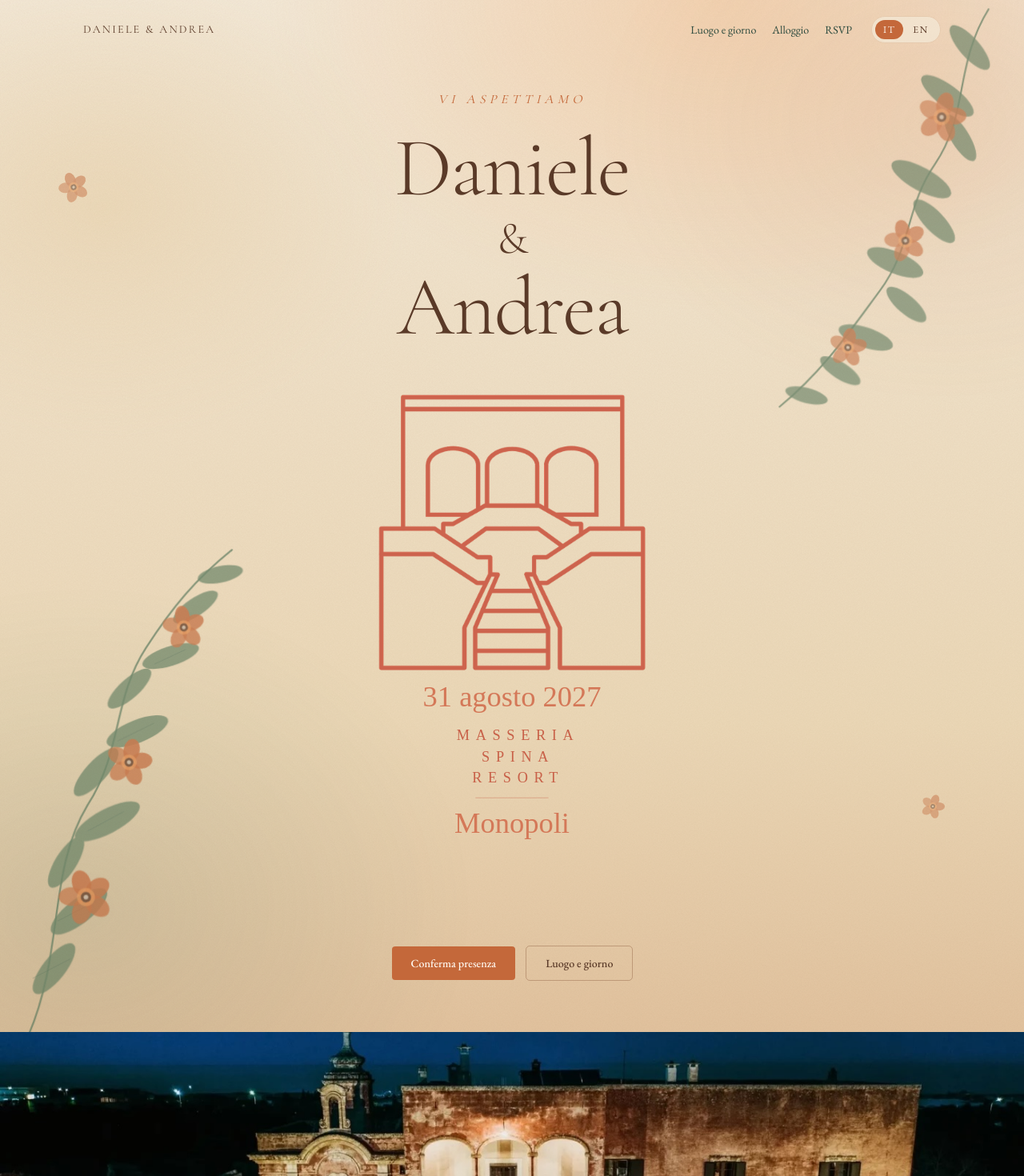
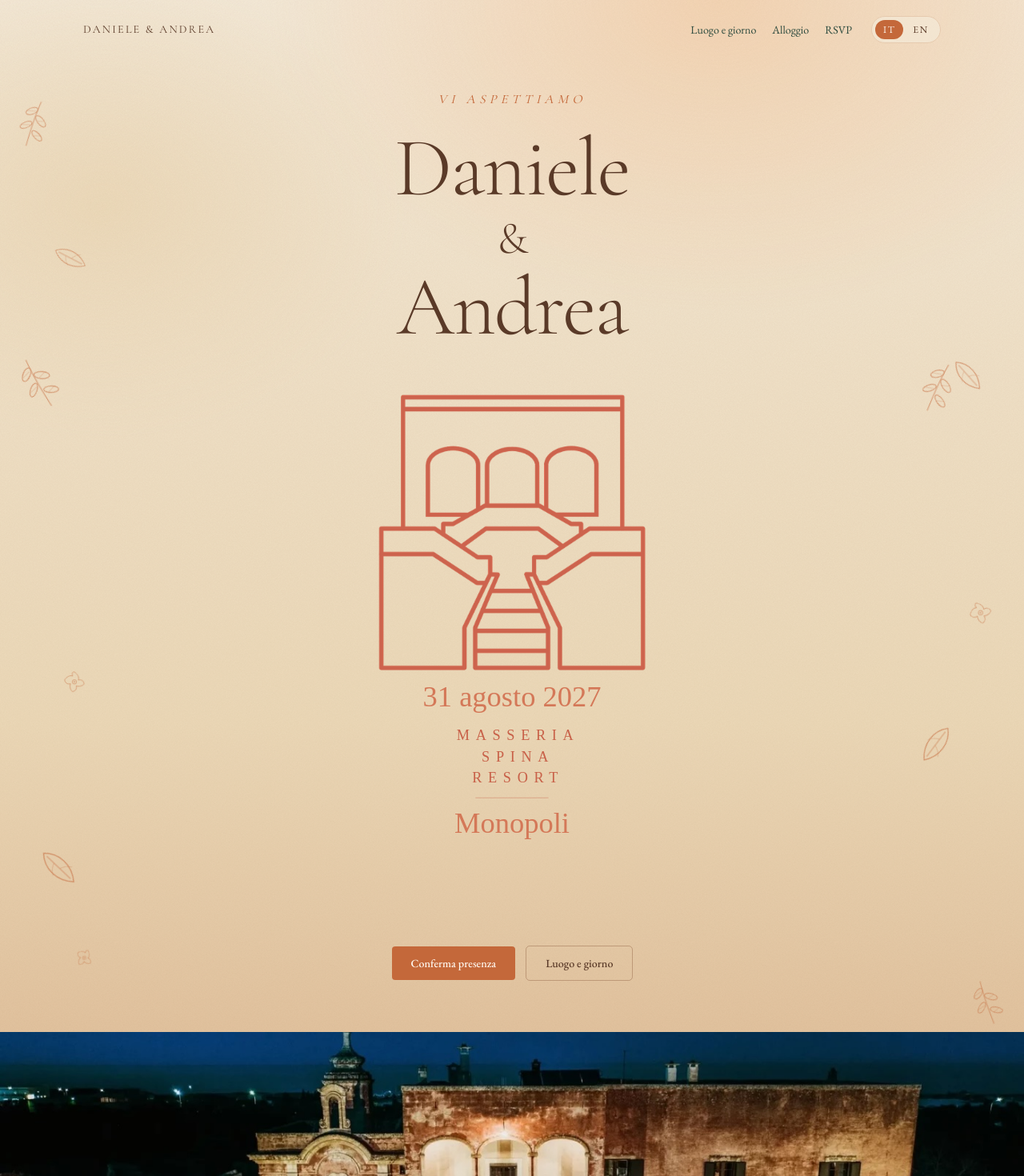
Before and after one commit to drizzoai-afk/wedding-site, a Next.js app: page / in a window 1280 px wide. Shown: the top 1470 px of the page at 80% size. Built offline with nearby package versions, Linux system fonts and the light colour scheme.

Commit message:
feat: GSAP+Lenis falling hero flora (timeline style)
Replace filled background flora with thin terracotta line-art
olive leaves and poppies on the hero sides. Drive Lenis from the
GSAP ticker; pieces fall, sway with scroll, and track the mouse.

```diff
--- a/app/layout.tsx
+++ b/app/layout.tsx
@@ -1,5 +1,6 @@
 import type { Metadata } from "next";
 import { Cormorant_Garamond, EB_Garamond } from "next/font/google";
+import { SmoothScroll } from "@/components/smooth-scroll";
 import { LocaleProvider } from "@/lib/i18n/locale-context";
 import { coupleNames } from "@/lib/wedding";
 import "./globals.css";
@@ -27,7 +28,9 @@ export default function RootLayout({ children }: LayoutProps<"/">) {
   return (
     <html lang="it" className={`${display.variable} ${body.variable} h-full antialiased`}>
       <body className="flex min-h-full flex-col font-[family-name:var(--font-body)]">
-        <LocaleProvider>{children}</LocaleProvider>
+        <SmoothScroll>
+          <LocaleProvider>{children}</LocaleProvider>
+        </SmoothScroll>
       </body>
     </html>
   );
--- a/components/hero-flora.tsx
+++ b/components/hero-flora.tsx
@@ -1,149 +1,298 @@
-/** Stylized olive leaves + poppies — hero background only. */
+"use client";
+
+import { useEffect, useRef } from "react";
+import gsap from "gsap";
+import { ScrollTrigger } from "gsap/ScrollTrigger";
+
+type MotifKind = "olive" | "leaf" | "poppy";
+
+type Motif = {
+  id: string;
+  kind: MotifKind;
+  side: "left" | "right";
+  /** 0–1 within the side gutter */
+  lane: number;
+  /** start as fraction of hero height (−0.2 … 1) */
+  start: number;
+  size: number;
+  rotate: number;
+  duration: number;
+  sway: number;
+  scrollFactor: number;
+  mouseFactor: number;
+};
+
+/** Thin terracotta line-art — same graphic language as program-timeline icons. */
+const MOTIFS: Motif[] = [
+  { id: "l1", kind: "olive", side: "left", lane: 0.15, start: -0.1, size: 52, rotate: -18, duration: 18, sway: 18, scrollFactor: 0.4, mouseFactor: 22 },
+  { id: "l2", kind: "poppy", side: "left", lane: 0.55, start: 0.08, size: 34, rotate: 12, duration: 14, sway: -14, scrollFactor: 0.6, mouseFactor: 28 },
+  { id: "l3", kind: "leaf", side: "left", lane: 0.32, start: 0.32, size: 40, rotate: -42, duration: 16, sway: 12, scrollFactor: 0.3, mouseFactor: 16 },
+  { id: "l4", kind: "poppy", side: "left", lane: 0.7, start: 0.52, size: 28, rotate: 28, duration: 20, sway: -20, scrollFactor: 0.5, mouseFactor: 24 },
+  { id: "l5", kind: "olive", side: "left", lane: 0.22, start: 0.7, size: 46, rotate: 8, duration: 15, sway: 16, scrollFactor: 0.35, mouseFactor: 18 },
+  { id: "l6", kind: "leaf", side: "left", lane: 0.48, start: 0.88, size: 32, rotate: -55, duration: 17, sway: -10, scrollFactor: 0.55, mouseFactor: 20 },
+  { id: "r1", kind: "olive", side: "right", lane: 0.2, start: -0.12, size: 50, rotate: 22, duration: 17, sway: -16, scrollFactor: 0.42, mouseFactor: 20 },
+  { id: "r2", kind: "poppy", side: "right", lane: 0.6, start: 0.05, size: 36, rotate: -14, duration: 15, sway: 14, scrollFactor: 0.58, mouseFactor: 30 },
+  { id: "r3", kind: "leaf", side: "right", lane: 0.35, start: 0.28, size: 38, rotate: 48, duration: 19, sway: -18, scrollFactor: 0.32, mouseFactor: 16 },
+  { id: "r4", kind: "olive", side: "right", lane: 0.72, start: 0.45, size: 44, rotate: -8, duration: 16, sway: 12, scrollFactor: 0.45, mouseFactor: 22 },
+  { id: "r5", kind: "poppy", side: "right", lane: 0.28, start: 0.66, size: 30, rotate: 35, duration: 21, sway: -14, scrollFactor: 0.5, mouseFactor: 26 },
+  { id: "r6", kind: "leaf", side: "right", lane: 0.55, start: 0.9, size: 34, rotate: -30, duration: 14, sway: 15, scrollFactor: 0.38, mouseFactor: 18 },
+];
+
+type PieceState = {
+  el: HTMLElement;
+  baseX: number;
+  fall: number;
+  rot: number;
+  swayPhase: number;
+  motif: Motif;
+};
+
+/** Falling olive leaves + poppies on hero sides — GSAP fall/scroll + mouse. */
 export function HeroFlora() {
+  const rootRef = useRef<HTMLDivElement>(null);
+
+  useEffect(() => {
+    const root = rootRef.current;
+    if (!root) return;
+
+    gsap.registerPlugin(ScrollTrigger);
+
+    const reduce = window.matchMedia("(prefers-reduced-motion: reduce)").matches;
+    const els = Array.from(
+      root.querySelectorAll<HTMLElement>("[data-flora-piece]"),
+    );
+
+    const mouse = { x: 0, y: 0 };
+    const scrollBoost = { v: 0 };
+    const pieces: PieceState[] = [];
+
+    const place = () => {
+      const w = root.clientWidth;
+      const h = root.clientHeight;
+      const gutter = Math.min(150, Math.max(72, w * 0.18));
+
+      pieces.length = 0;
+      els.forEach((el, i) => {
+        const motif = MOTIFS[i];
+        if (!motif) return;
+        const baseX =
+          motif.side === "left"
+            ? 8 + motif.lane * (gutter - motif.size)
+            : w - gutter + motif.lane * (gutter - motif.size - 8);
+        pieces.push({
+          el,
+          baseX,
+          fall: motif.start * h,
+          rot: motif.rotate,
+          swayPhase: Math.random() * Math.PI * 2,
+          motif,
+        });
+        gsap.set(el, {
+          x: baseX,
+          y: motif.start * h,
+          rotation: motif.rotate,
+          opacity: reduce ? 0.4 : 0.62,
+          force3D: true,
+        });
+      });
+    };
+
+    place();
+
+    if (reduce) {
+      const onResize = () => place();
+      window.addEventListener("resize", onResize);
+      return () => window.removeEventListener("resize", onResize);
+    }
+
+    const st = ScrollTrigger.create({
+      trigger: root,
+      start: "top top",
+      end: "bottom top",
+      scrub: true,
+      onUpdate: (self) => {
+        scrollBoost.v = self.progress;
+      },
+    });
+
+    const onPointer = (event: PointerEvent) => {
+      const rect = root.getBoundingClientRect();
+      mouse.x = gsap.utils.clamp(
+        -1,
+        1,
+        ((event.clientX - rect.left) / rect.width) * 2 - 1,
+      );
+      mouse.y = gsap.utils.clamp(
+        -1,
+        1,
+        ((event.clientY - rect.top) / rect.height) * 2 - 1,
+      );
+    };
+
+    // Enable pointer tracking on the hero section (flora itself is pointer-events none)
+    const hero = root.parentElement;
+    hero?.addEventListener("pointermove", onPointer);
+
+    const tick = () => {
+      const h = root.clientHeight || 1;
+      const dt = gsap.ticker.deltaRatio() / 60;
+
+      pieces.forEach((p) => {
+        const speed = h / p.motif.duration;
+        p.fall += speed * dt * (1 + scrollBoost.v * 0.85);
+        if (p.fall > h + 60) p.fall = -80 - Math.random() * 40;
+
+        p.swayPhase += dt * (0.55 + Math.abs(p.motif.sway) * 0.02);
+        const swayX = Math.sin(p.swayPhase) * p.motif.sway;
+        const sideSign = p.motif.side === "left" ? 1 : -1;
+        const mx = mouse.x * p.motif.mouseFactor * sideSign;
+        const my = mouse.y * p.motif.mouseFactor * 0.35;
+        const sy = scrollBoost.v * p.motif.scrollFactor * h * 0.22;
+
+        gsap.set(p.el, {
+          x: p.baseX + swayX + mx,
+          y: p.fall + sy + my,
+          rotation: p.rot + Math.sin(p.swayPhase * 0.7) * 12,
+        });
+      });
+    };
+
+    gsap.ticker.add(tick);
+
+    const onResize = () => {
+      place();
+      ScrollTrigger.refresh();
+    };
+    window.addEventListener("resize", onResize);
+
+    return () => {
+      gsap.ticker.remove(tick);
+      hero?.removeEventListener("pointermove", onPointer);
+      window.removeEventListener("resize", onResize);
+      st.kill();
+    };
+  }, []);
+
   return (
     <div
+      ref={rootRef}
       aria-hidden
-      className="pointer-events-none absolute inset-0 -z-10 overflow-hidden"
+      data-hero-flora=""
+      className="pointer-events-none absolute inset-0 z-0 overflow-hidden"
     >
-      {/* Soft olive / terracotta wash behind motifs */}
-      <div className="absolute inset-0 opacity-55 [background:radial-gradient(ellipse_55%_45%_at_8%_88%,color-mix(in_srgb,var(--olive)_28%,transparent),transparent_70%),radial-gradient(ellipse_50%_40%_at_92%_12%,color-mix(in_srgb,var(--terracotta)_20%,transparent),transparent_68%)]" />
-
-      <svg
-        className="hero-flora-left absolute -bottom-[2%] -left-[2%] h-[min(82vh,46rem)] w-auto max-w-[78vw] opacity-[0.72] md:-left-[1%] md:opacity-[0.8]"
-        viewBox="0 0 420 640"
-        fill="none"
-        xmlns="http://www.w3.org/2000/svg"
-      >
-        <g className="hero-flora-sway-slow origin-[40%_90%]">
-          {/* Olive branch stem */}
-          <path
-            d="M48 620 C90 520 70 420 118 340 C160 274 148 210 188 148 C220 98 248 64 292 28"
-            stroke="var(--olive)"
-            strokeWidth="2.2"
-            strokeLinecap="round"
-            opacity="0.85"
-          />
-          {/* Olive leaves */}
-          <g fill="var(--olive)" opacity="0.78">
-            <ellipse cx="78" cy="540" rx="38" ry="14" transform="rotate(-52 78 540)" />
-            <ellipse cx="108" cy="470" rx="42" ry="15" transform="rotate(-38 108 470)" />
-            <ellipse cx="92" cy="410" rx="36" ry="13" transform="rotate(-58 92 410)" />
-            <ellipse cx="142" cy="360" rx="44" ry="15" transform="rotate(-28 142 360)" />
-            <ellipse cx="128" cy="300" rx="38" ry="13" transform="rotate(-48 128 300)" />
-            <ellipse cx="178" cy="250" rx="40" ry="14" transform="rotate(-22 178 250)" />
-            <ellipse cx="168" cy="198" rx="34" ry="12" transform="rotate(-42 168 198)" />
-            <ellipse cx="218" cy="158" rx="36" ry="12" transform="rotate(-18 218 158)" />
-            <ellipse cx="248" cy="98" rx="32" ry="11" transform="rotate(-34 248 98)" />
-            <ellipse cx="278" cy="58" rx="28" ry="10" transform="rotate(-12 278 58)" />
-          </g>
-          {/* Leaf veins (lighter) */}
-          <g stroke="color-mix(in srgb, var(--ink) 35%, var(--olive))" strokeWidth="0.8" opacity="0.45">
-            <path d="M52 552 L98 528" />
-            <path d="M82 482 L128 458" />
-            <path d="M118 372 L162 348" />
-            <path d="M154 262 L198 240" />
-            <path d="M198 168 L236 150" />
-          </g>
-          {/* Poppies along the branch */}
-          <g className="hero-flora-bloom">
-            <Poppy cx={118} cy={448} r={28} rotate={-18} />
-            <Poppy cx={168} cy={288} r={24} rotate={12} />
-            <Poppy cx={232} cy={128} r={22} rotate={-8} />
-          </g>
-        </g>
+      <svg width="0" height="0" className="absolute" aria-hidden>
+        <defs>
+          <symbol id="flora-olive" viewBox="0 0 64 96" fill="none">
+            <path
+              d="M32 8 C30 28 30 52 32 88"
+              stroke="currentColor"
+              strokeWidth="1.25"
+              strokeLinecap="round"
+            />
+            <ellipse
+              cx="22"
+              cy="28"
+              rx="11"
+              ry="5.5"
+              transform="rotate(-38 22 28)"
+              stroke="currentColor"
+              strokeWidth="1.25"
+            />
+            <ellipse
+              cx="42"
+              cy="40"
+              rx="12"
+              ry="5.5"
+              transform="rotate(32 42 40)"
+              stroke="currentColor"
+              strokeWidth="1.25"
+            />
+            <ellipse
+              cx="20"
+              cy="54"
+              rx="11"
+              ry="5"
+              transform="rotate(-42 20 54)"
+              stroke="currentColor"
+              strokeWidth="1.25"
+            />
+            <ellipse
+              cx="44"
+              cy="66"
+              rx="11.5"
+              ry="5"
+              transform="rotate(28 44 66)"
+              stroke="currentColor"
+              strokeWidth="1.25"
+            />
+            <path
+              d="M14 30 L28 26 M36 42 L48 38 M12 56 L26 52 M38 68 L50 64"
+              stroke="currentColor"
+              strokeWidth="0.7"
+              opacity="0.7"
+            />
+          </symbol>
+          <symbol id="flora-leaf" viewBox="0 0 40 64" fill="none">
+            <path
+              d="M20 6 C34 20 34 42 20 58 C6 42 6 20 20 6 Z"
+              stroke="currentColor"
+              strokeWidth="1.25"
+              strokeLinejoin="round"
+            />
+            <path
+              d="M20 12 L20 52"
+              stroke="currentColor"
+              strokeWidth="0.9"
+              strokeLinecap="round"
+            />
+            <path
+              d="M20 24 C14 26 10 30 8 34 M20 34 C26 36 30 40 32 44"
+              stroke="currentColor"
+              strokeWidth="0.7"
+              opacity="0.75"
+            />
+          </symbol>
+          <symbol id="flora-poppy" viewBox="0 0 56 56" fill="none">
+            <path
+              d="M28 10 C34 14 38 20 36 26 C42 24 48 28 48 34 C44 38 38 40 32 38 C34 44 30 50 24 50 C20 46 18 40 20 34 C14 36 8 32 8 26 C12 20 18 16 24 18 C22 12 24 8 28 10 Z"
+              stroke="currentColor"
+              strokeWidth="1.25"
+              strokeLinejoin="round"
+            />
+            <circle cx="28" cy="30" r="4.5" stroke="currentColor" strokeWidth="1.1" />
+            <circle cx="28" cy="30" r="1.6" stroke="currentColor" strokeWidth="0.9" />
+          </symbol>
+        </defs>
       </svg>
 
-      <svg
-        className="hero-flora-right absolute -top-[1%] -right-[2%] h-[min(68vh,38rem)] w-auto max-w-[70vw] opacity-[0.68] md:-right-[1%] md:opacity-[0.76]"
-        viewBox="0 0 400 520"
-        fill="none"
-        xmlns="http://www.w3.org/2000/svg"
-      >
-        <g className="hero-flora-sway origin-[70%_8%]">
-          <path
-            d="M340 24 C300 90 318 150 278 210 C244 260 252 310 214 362 C178 412 148 458 96 502"
-            stroke="var(--olive)"
-            strokeWidth="2.1"
-            strokeLinecap="round"
-            opacity="0.85"
-          />
-          <g fill="var(--olive)" opacity="0.76">
-            <ellipse cx="318" cy="70" rx="34" ry="12" transform="rotate(48 318 70)" />
-            <ellipse cx="292" cy="128" rx="38" ry="13" transform="rotate(36 292 128)" />
-            <ellipse cx="308" cy="178" rx="32" ry="11" transform="rotate(58 308 178)" />
-            <ellipse cx="262" cy="228" rx="40" ry="14" transform="rotate(28 262 228)" />
-            <ellipse cx="278" cy="278" rx="34" ry="12" transform="rotate(46 278 278)" />
-            <ellipse cx="232" cy="328" rx="36" ry="13" transform="rotate(22 232 328)" />
-            <ellipse cx="246" cy="378" rx="30" ry="11" transform="rotate(40 246 378)" />
-            <ellipse cx="198" cy="418" rx="34" ry="12" transform="rotate(18 198 418)" />
-            <ellipse cx="168" cy="458" rx="28" ry="10" transform="rotate(32 168 458)" />
-            <ellipse cx="128" cy="488" rx="26" ry="9" transform="rotate(14 128 488)" />
-          </g>
-          <g className="hero-flora-bloom-delay">
-            <Poppy cx={286} cy={152} r={26} rotate={14} />
-            <Poppy cx={244} cy={302} r={22} rotate={-16} />
-            <Poppy cx={176} cy={432} r={20} rotate={8} />
-          </g>
-        </g>
-      </svg>
-
-      {/* Small floating petal accents near edges */}
-      <svg
-        className="absolute top-[16%] left-[5%] h-12 w-12 opacity-55 md:h-14 md:w-14"
-        viewBox="0 0 48 48"
-        fill="none"
-      >
-        <Poppy cx={24} cy={24} r={14} rotate={-24} />
-      </svg>
-      <svg
-        className="absolute right-[7%] bottom-[20%] h-11 w-11 opacity-50 md:h-12 md:w-12"
-        viewBox="0 0 48 48"
-        fill="none"
-      >
-        <Poppy cx={24} cy={24} r={13} rotate={20} />
-      </svg>
+      {MOTIFS.map((m) => {
+        const aspect = m.kind === "olive" ? 1.5 : m.kind === "leaf" ? 1.6 : 1;
+        const href =
+          m.kind === "olive"
+            ? "#flora-olive"
+            : m.kind === "leaf"
+              ? "#flora-leaf"
+              : "#flora-poppy";
+        const viewBox =
+          m.kind === "olive"
+            ? "0 0 64 96"
+            : m.kind === "leaf"
+              ? "0 0 40 64"
+              : "0 0 56 56";
+        return (
+          <span
+            key={m.id}
+            data-flora-piece=""
+            data-side={m.side}
+            className="absolute top-0 left-0 text-[color:var(--terracotta)] will-change-transform"
+            style={{ width: m.size, height: m.size * aspect }}
+          >
+            <svg viewBox={viewBox} className="h-full w-full" aria-hidden>
+              <use href={href} />
+            </svg>
+          </span>
+        );
+      })}
     </div>
   );
 }
-
-function Poppy({
-  cx,
-  cy,
-  r,
-  rotate = 0,
-}: {
-  cx: number;
-  cy: number;
-  r: number;
-  rotate?: number;
-}) {
-  const petal = r * 0.72;
-  const offsets = [
-    [0, -petal * 0.85],
-    [petal * 0.78, -petal * 0.28],
-    [petal * 0.48, petal * 0.7],
-    [-petal * 0.48, petal * 0.7],
-    [-petal * 0.78, -petal * 0.28],
-  ] as const;
-
-  return (
-    <g transform={`translate(${cx} ${cy}) rotate(${rotate})`}>
-      {offsets.map(([x, y], i) => (
-        <ellipse
-          key={i}
-          cx={x}
-          cy={y}
-          rx={petal * 0.55}
-          ry={petal * 0.78}
-          fill="var(--terracotta)"
-          opacity={0.88 - i * 0.04}
-          transform={`rotate(${i * 72} ${x} ${y})`}
-        />
-      ))}
-      {/* Soft sun-washed inner petals */}
-      <circle cx={0} cy={0} r={r * 0.38} fill="var(--sun)" opacity="0.55" />
-      <circle cx={0} cy={0} r={r * 0.22} fill="var(--brown)" opacity="0.9" />
-      <circle cx={0} cy={0} r={r * 0.1} fill="var(--sand-0)" opacity="0.7" />
-    </g>
-  );
-}
--- a/components/hero.tsx
+++ b/components/hero.tsx
@@ -27,7 +27,7 @@ export function Hero() {
         className="watercolor-grain absolute inset-0 -z-10 opacity-[0.22]"
       />
 
-      <div className="mx-auto flex min-h-[88svh] w-full max-w-5xl flex-col items-center justify-center px-6 pb-16 pt-28 text-center md:px-10">
+      <div className="relative z-10 mx-auto flex min-h-[88svh] w-full max-w-5xl flex-col items-center justify-center px-6 pb-16 pt-28 text-center md:px-10">
         <p className="animate-rise-1 mb-7 font-[family-name:var(--font-display)] text-sm tracking-[0.32em] text-[color:var(--terracotta)] italic uppercase md:text-base">
           {t("heroEyebrow")}
         </p>
--- a/package.json
+++ b/package.json
@@ -14,6 +14,8 @@
     "@base-ui/react": "^1.9.0",
     "class-variance-authority": "^0.7.1",
     "cn": "^0.5.1",
+    "gsap": "^3.15.0",
+    "lenis": "^1.3.27",
     "lucide-react": "^1.65.0",
     "next": "16.4.3",
     "react": "19.3.0",
```
Also changed, not shown: app/globals.css (+0 -54 lines), components/smooth-scroll.tsx (added, +40 -0 lines), 1 other file (tests, documents, lock files or other folders).
